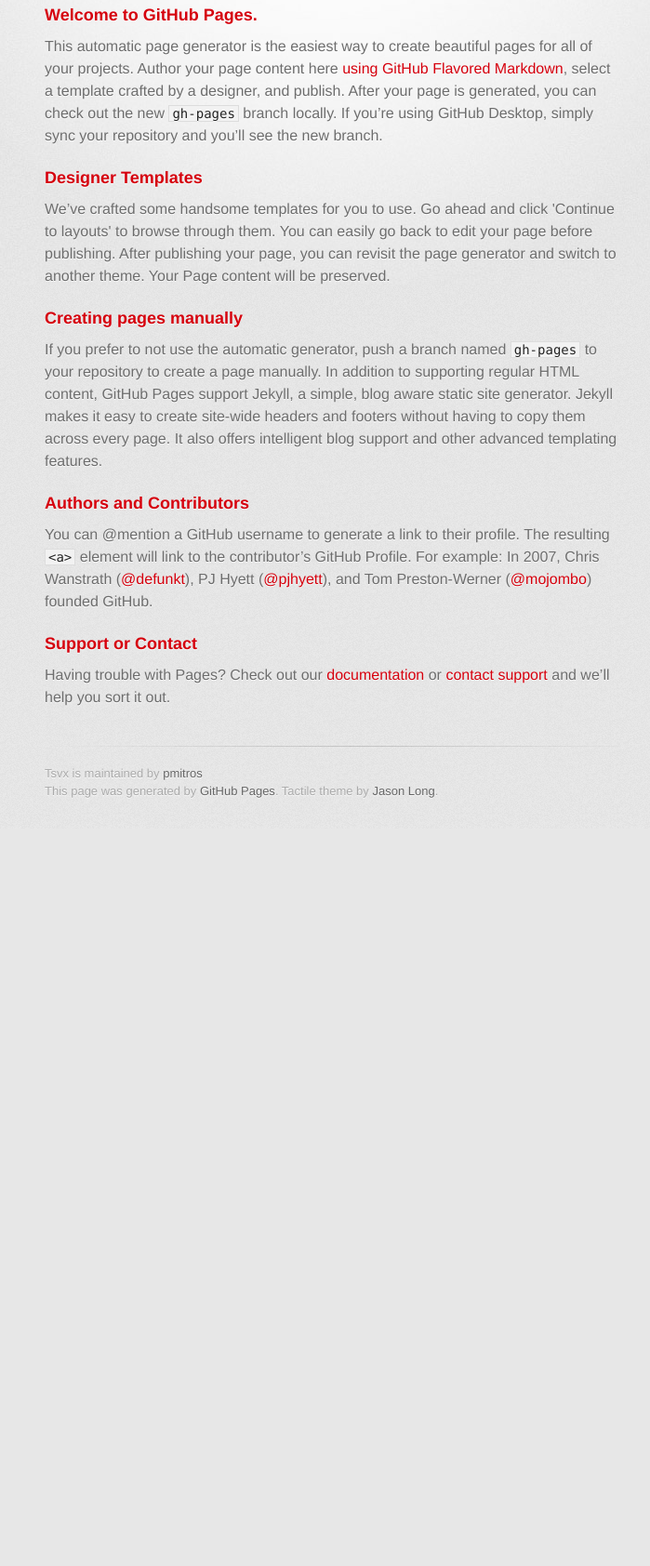
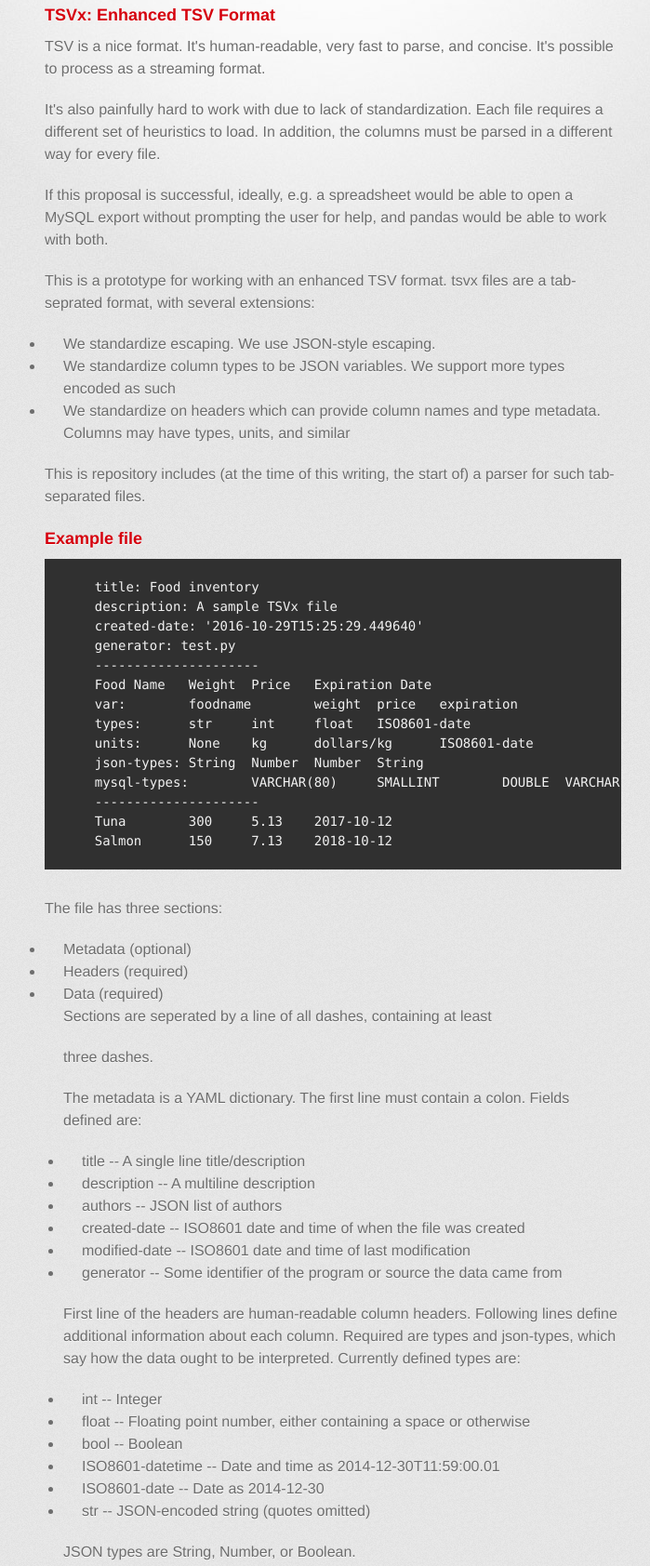
Before and after one commit to pmitros/tsvx, a plain HTML site: page index.html in a window 1280 px wide. Shown: the part 268-1952 px from the top of the page at 93% size, without its empty margins (282-981 px from the left). Before the commit the page ends 1159 px from the top, so only its background shows below. Drawn offline with Linux system fonts and the light colour scheme; a web font is replaced by a local one.

Commit message:
Moved from generic to specific

```diff
--- a/index.html
+++ b/index.html
@@ -10,7 +10,7 @@
     <!--[if lt IE 9]>
     <script src="//html5shiv.googlecode.com/svn/trunk/html5.js"></script>
     <![endif]-->
-    <title>Tsvx by pmitros</title>
+    <title>tsvx</title>
   </head>
 
   <body>
@@ -18,8 +18,8 @@
       <div class="inner">
 
         <header>
-          <h1>Tsvx</h1>
-          <h2>Prototype: Extended TSV format</h2>
+          <h1>tsvx</h1>
+          <h2>Extended TSV format</h2>
         </header>
 
         <section id="downloads" class="clearfix">
@@ -31,34 +31,95 @@
         <hr>
 
         <section id="main_content">
-          <h3>
-<a id="welcome-to-github-pages" class="anchor" href="#welcome-to-github-pages" aria-hidden="true"><span aria-hidden="true" class="octicon octicon-link"></span></a>Welcome to GitHub Pages.</h3>
+          <h3> TSVx: Enhanced TSV Format </h3>
 
-<p>This automatic page generator is the easiest way to create beautiful pages for all of your projects. Author your page content here <a href="https://guides.github.com/features/mastering-markdown/">using GitHub Flavored Markdown</a>, select a template crafted by a designer, and publish. After your page is generated, you can check out the new <code>gh-pages</code> branch locally. If you’re using GitHub Desktop, simply sync your repository and you’ll see the new branch.</p>
+<p> TSV is a nice format. It's human-readable, very fast to parse, and
+concise. It's possible to process as a streaming format.
 
-<h3>
-<a id="designer-templates" class="anchor" href="#designer-templates" aria-hidden="true"><span aria-hidden="true" class="octicon octicon-link"></span></a>Designer Templates</h3>
+<p> It's also painfully hard to work with due to lack of
+standardization. Each file requires a different set of heuristics to
+load. In addition, the columns must be parsed in a different way for
+every file.
 
-<p>We’ve crafted some handsome templates for you to use. Go ahead and click 'Continue to layouts' to browse through them. You can easily go back to edit your page before publishing. After publishing your page, you can revisit the page generator and switch to another theme. Your Page content will be preserved.</p>
+<p> If this proposal is successful, ideally, e.g. a spreadsheet would be
+able to open a MySQL export without prompting the user for help, and
+pandas would be able to work with both.
 
-<h3>
-<a id="creating-pages-manually" class="anchor" href="#creating-pages-manually" aria-hidden="true"><span aria-hidden="true" class="octicon octicon-link"></span></a>Creating pages manually</h3>
+<p> This is a prototype for working with an enhanced TSV format. tsvx
+files are a tab-seprated format, with several extensions:
 
-<p>If you prefer to not use the automatic generator, push a branch named <code>gh-pages</code> to your repository to create a page manually. In addition to supporting regular HTML content, GitHub Pages support Jekyll, a simple, blog aware static site generator. Jekyll makes it easy to create site-wide headers and footers without having to copy them across every page. It also offers intelligent blog support and other advanced templating features.</p>
+  <ul>
+<li> We standardize escaping. We use JSON-style escaping.
+<li> We standardize column types to be JSON variables. We support
+  more types encoded as such
+<li> We standardize on headers which can provide column names and type
+  metadata. Columns may have types, units, and similar
+</ul>
 
-<h3>
-<a id="authors-and-contributors" class="anchor" href="#authors-and-contributors" aria-hidden="true"><span aria-hidden="true" class="octicon octicon-link"></span></a>Authors and Contributors</h3>
+<p> This is repository includes (at the time of this writing, the start
+of) a parser for such tab-separated files.
 
-<p>You can @mention a GitHub username to generate a link to their profile. The resulting <code>&lt;a&gt;</code> element will link to the contributor’s GitHub Profile. For example: In 2007, Chris Wanstrath (<a href="https://github.com/defunkt" class="user-mention">@defunkt</a>), PJ Hyett (<a href="https://github.com/pjhyett" class="user-mention">@pjhyett</a>), and Tom Preston-Werner (<a href="https://github.com/mojombo" class="user-mention">@mojombo</a>) founded GitHub.</p>
+  <h3>Example file</h2>
 
-<h3>
-<a id="support-or-contact" class="anchor" href="#support-or-contact" aria-hidden="true"><span aria-hidden="true" class="octicon octicon-link"></span></a>Support or Contact</h3>
+<pre>
+    title: Food inventory
+    description: A sample TSVx file
+    created-date: '2016-10-29T15:25:29.449640'
+    generator: test.py
+    ---------------------
+    Food Name	Weight	Price	Expiration Date
+    var:	foodname	weight	price	expiration
+    types:	str	int	float	ISO8601-date
+    units:	None	kg	dollars/kg	ISO8601-date
+    json-types:	String	Number	Number	String
+    mysql-types:	VARCHAR(80)	SMALLINT	DOUBLE	VARCHAR(20)
+    ---------------------
+    Tuna	300	5.13	2017-10-12
+    Salmon	150	7.13	2018-10-12
+</pre>
 
-<p>Having trouble with Pages? Check out our <a href="https://help.github.com/pages">documentation</a> or <a href="https://github.com/contact">contact support</a> and we’ll help you sort it out.</p>
+<p> The file has three sections:
+
+  <ul>
+<li> Metadata (optional)
+<li> Headers (required)
+<li> Data (required)
+
+<p> Sections are seperated by a line of all dashes, containing at least
+<p> three dashes.
+
+<p> The metadata is a YAML dictionary. The first line must contain a
+colon. Fields defined are:
+
+  <ul>
+<li> title -- A single line title/description
+<li> description -- A multiline description
+<li> authors  -- JSON list of authors
+<li> created-date -- ISO8601 date and time of when the file was created
+<li> modified-date -- ISO8601 date and time of last modification
+<li> generator -- Some identifier of the program or source the data came
+  from
+</ul>
+
+<p> First line of the headers are human-readable column headers. Following
+lines define additional information about each column. Required are
+types and json-types, which say how the data ought to be
+interpreted. Currently defined types are:
+
+  <ul>
+<li> int -- Integer
+<li> float -- Floating point number, either containing a space or otherwise
+<li> bool -- Boolean
+<li> ISO8601-datetime -- Date and time as 2014-12-30T11:59:00.01
+<li> ISO8601-date -- Date as 2014-12-30
+<li> str -- JSON-encoded string (quotes omitted)
+  </ul>
+
+<p>JSON types are String, Number, or Boolean.
+
         </section>
 
         <footer>
-          Tsvx is maintained by <a href="https://github.com/pmitros">pmitros</a><br>
           This page was generated by <a href="https://pages.github.com">GitHub Pages</a>. Tactile theme by <a href="https://twitter.com/jasonlong">Jason Long</a>.
         </footer>
 
```
